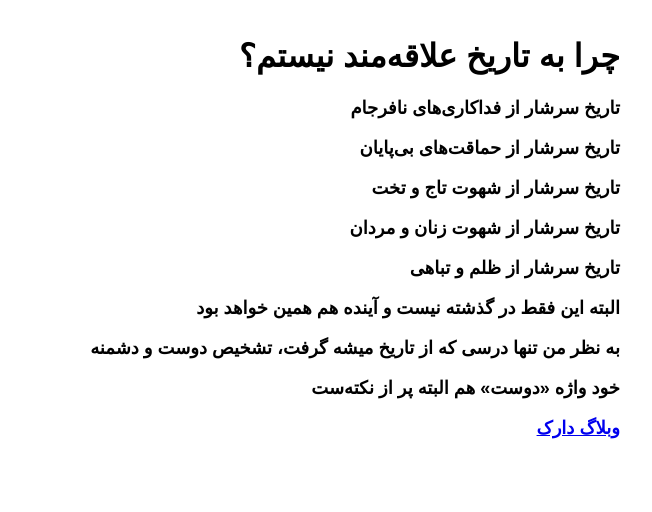
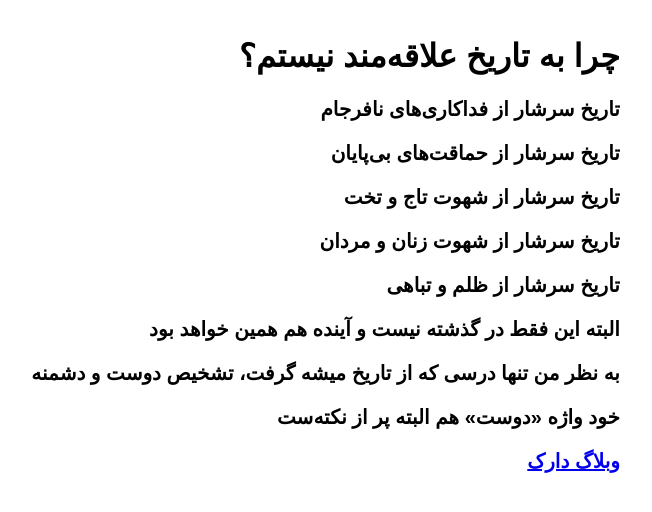
Before and after one commit to darkblog/darkblog.github.io, a Jekyll site: the page built from _posts/2024-7-4-2.md, in a window 1280 px wide. Shown: the top 512 px of the page, without its empty margins (505-1157 px from the left). Built offline with Jekyll 4.4.1, drawn with Linux system fonts in a browser that asks for light colours.

Commit message:
Update post.html

```diff
--- a/_layouts/post.html
+++ b/_layouts/post.html
@@ -7,7 +7,7 @@
 <head>
 <title>{{ page.title }}</title>
 <meta name="viewport" content="width=device-width">
-<style>body{font-family:sans-serif;margin:auto;padding:1em;max-width:80ch}h2,h3{font-size:18px}</style>
+<style>body{font-family:sans-serif;margin:auto;padding:1em;max-width:80ch}h2,h3{font-size:20px}</style>
 </head>
 <body>
 <h1>{{ page.title }}</h1>
```
